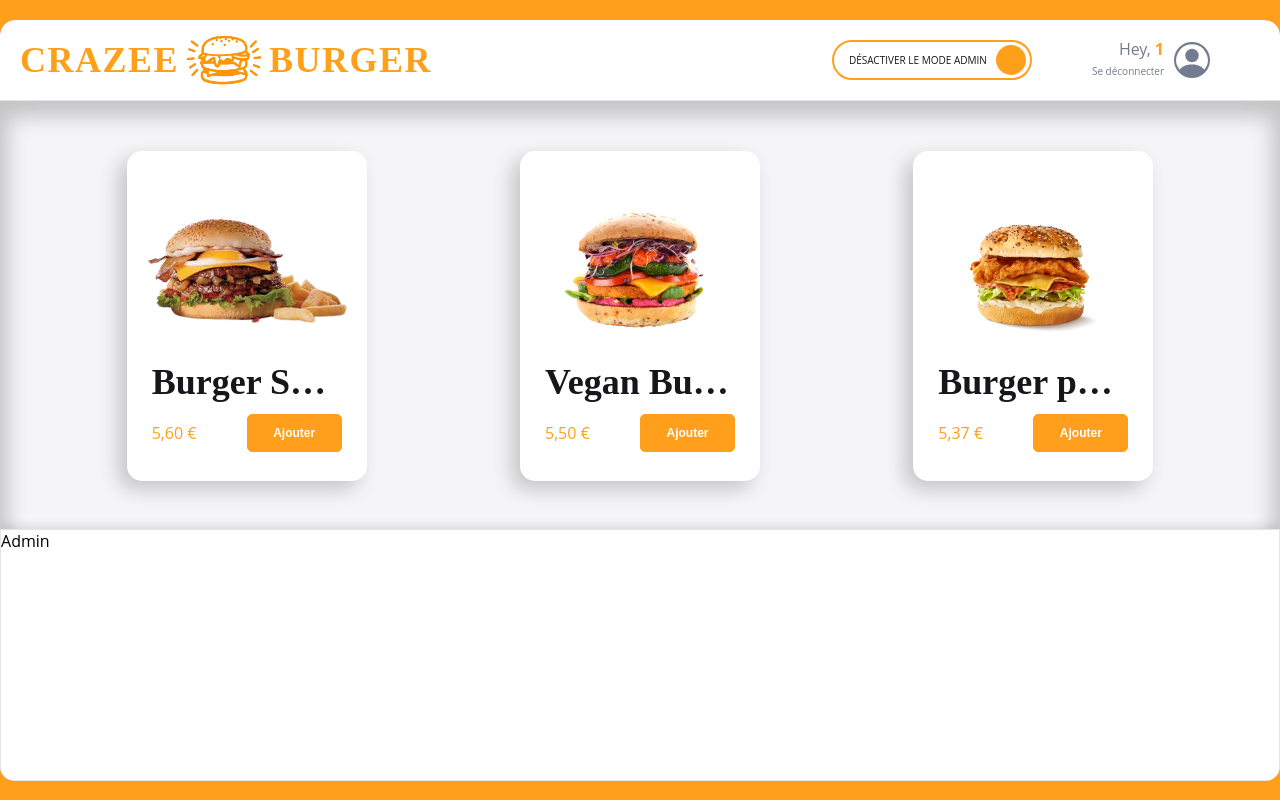
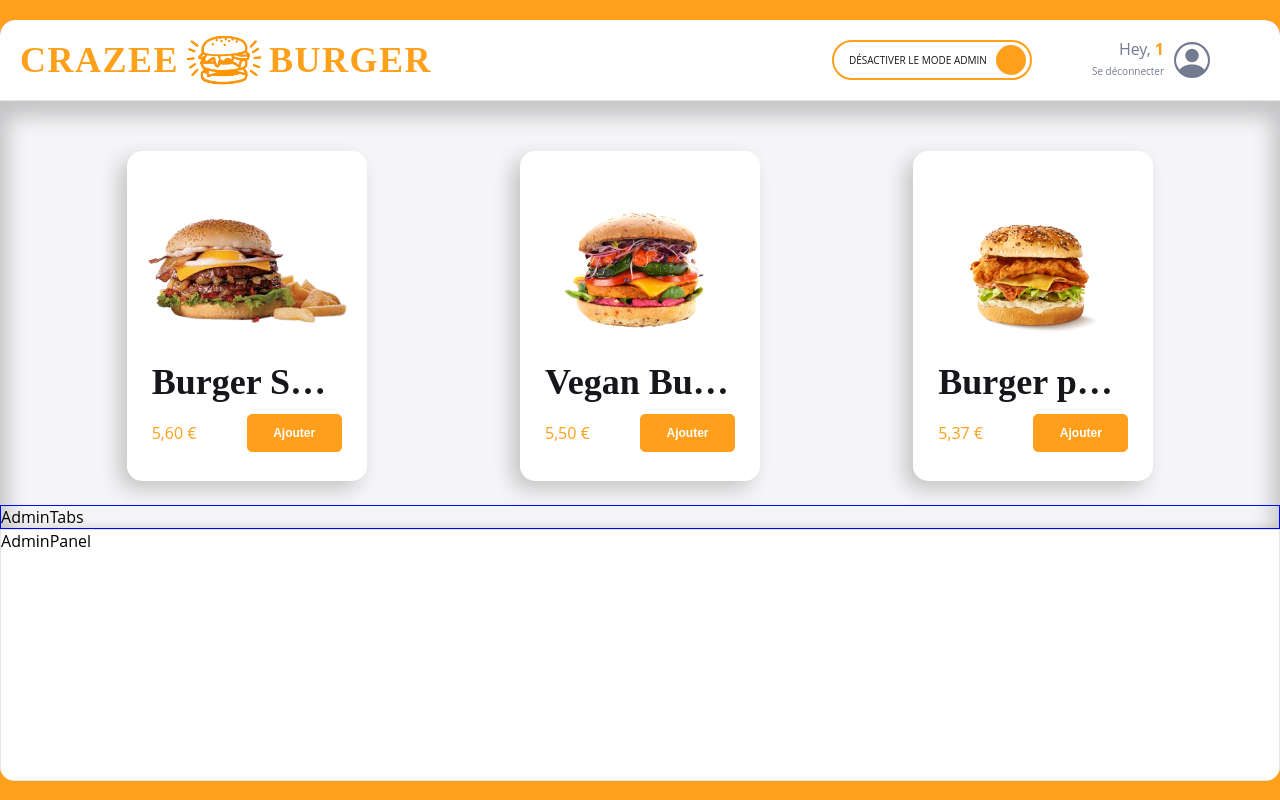
Before and after one commit to AzN-StaR27/crazee-burger, a React app: page /order/1 in a window 1280 px wide. Built offline with nearby package versions, Linux system fonts and the light colour scheme; grey boxes are pictures that could not be loaded; the HTML template or start-up script is replaced by a standard one.

Commit message:
💄 F07: ADMIN > Add AdminTabs and AdminPanel

```diff
--- a/src/components/pages/order/Main/Admin/Admin.jsx
+++ b/src/components/pages/order/Main/Admin/Admin.jsx
@@ -1,19 +1,21 @@
 import React from "react";
 import styled from "styled-components";
 import { theme } from "../../../../../theme";
+import AdminTabs from "./AdminTabs";
+import AdminPanel from "./AdminPanel";
 
 export default function Admin() {
-  return <AdminStyled className="admin">Admin</AdminStyled>;
+  return (
+    <AdminStyled className="admin">
+      <AdminTabs />
+      <AdminPanel />
+    </AdminStyled>
+  );
 }
 
 const AdminStyled = styled.div`
-  height: 250px;
   position: absolute;
   bottom: 0;
   left: 0;
   right: 0;
-
-  background: ${theme.colors.white};
-  border: 1px solid ${theme.colors.greyLight};
-  box-shadow: ${theme.shadows.subtle};
 `;
--- /dev/null
+++ b/src/components/pages/order/Main/Admin/AdminPanel.jsx
@@ -0,0 +1,13 @@
+import styled from "styled-components";
+import { theme } from "../../../../../theme";
+
+export default function AdminPanel() {
+  return <AdminPanelStyled>AdminPanel</AdminPanelStyled>;
+}
+
+const AdminPanelStyled = styled.div`
+  height: 250px;
+  background: ${theme.colors.white};
+  border: 1px solid ${theme.colors.greyLight};
+  box-shadow: ${theme.shadows.subtle};
+`;
--- /dev/null
+++ b/src/components/pages/order/Main/Admin/AdminTabs.jsx
@@ -0,0 +1,9 @@
+import styled from "styled-components";
+
+export default function AdminTabs() {
+  return <AdminTabsStyled>AdminTabs</AdminTabsStyled>;
+}
+
+const AdminTabsStyled = styled.div`
+  border: 1px solid blue;
+`;
```
